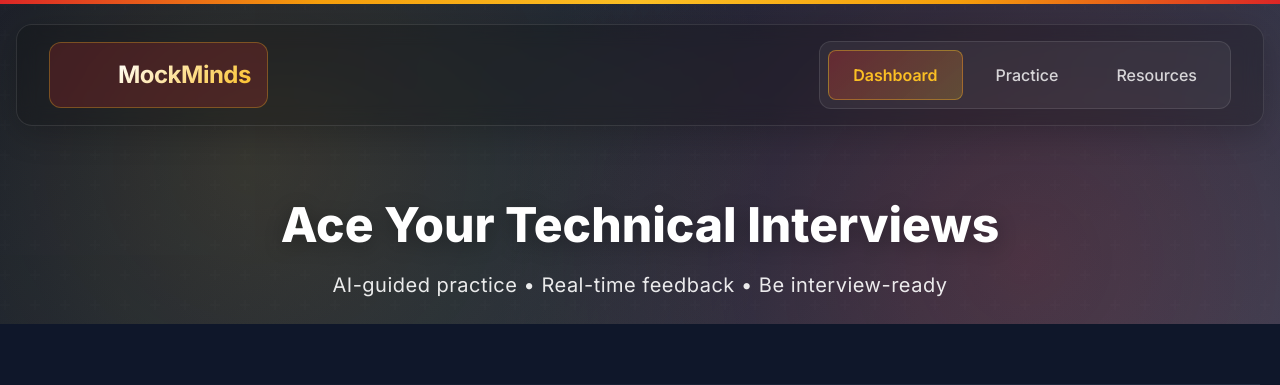
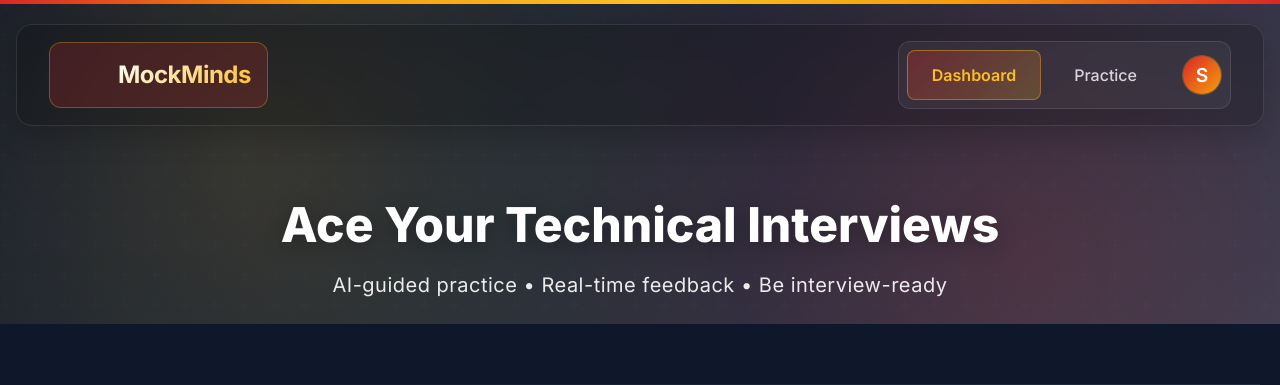
Before and after one commit to omkarjadhav1011/InterviewAI, a Flask app: page / in a window 1280 px wide. Shown: the top 385 px of the page. Run offline with Flask 2, Linux system fonts and the light colour scheme; the visitor is signed in with stand-in values (Sample User, id 1); data that the repository does not hold is empty; some libraries are stand-ins or nearby versions.

Commit message:
Add profile section

```diff
--- a/app/static/css/header-footer.css
+++ b/app/static/css/header-footer.css
@@ -157,12 +157,114 @@
 }
 
 /* Profile Dropdown */
-.profile-dropdown { position: relative; display: inline-block; }
-.profile-button { background: transparent; border: none; color: rgba(255,255,255,0.9); padding: 10px 16px; cursor: pointer; font-weight:500 }
-.profile-menu { position: absolute; right: 0; top: calc(100% + 8px); background: #0b1220; border: 1px solid rgba(255,255,255,0.03); min-width: 220px; border-radius: 10px; box-shadow: 0 12px 40px rgba(2,6,23,0.6); z-index: 50; overflow: hidden }
-.profile-item { display: block; padding: 10px 14px; color: rgba(255,255,255,0.9); text-decoration: none; border-bottom: 1px solid rgba(255,255,255,0.02) }
-.profile-item:hover { background: rgba(255,255,255,0.02); color: #f59e0b }
-.profile-name { font-weight: 700; padding-top: 12px; }
+/* Profile Section */
+.profile-dropdown {
+    position: relative;
+    display: inline-block;
+    margin-left: 12px;
+}
+
+.profile-button {
+    background: rgba(251, 191, 36, 0.1);
+    border: 1px solid rgba(251, 191, 36, 0.2);
+    border-radius: 50%;
+    width: 40px;
+    height: 40px;
+    display: flex;
+    align-items: center;
+    justify-content: center;
+    cursor: pointer;
+    transition: all 0.3s ease;
+    overflow: hidden;
+}
+
+.profile-button:hover {
+    background: rgba(251, 191, 36, 0.2);
+    transform: scale(1.05);
+}
+
+.profile-avatar {
+    width: 100%;
+    height: 100%;
+    background: linear-gradient(135deg, #dc2626, #f59e0b);
+    color: white;
+    display: flex;
+    align-items: center;
+    justify-content: center;
+    font-weight: 600;
+    font-size: 1.2rem;
+    text-transform: uppercase;
+}
+
+.profile-menu {
+    position: absolute;
+    right: 0;
+    top: calc(100% + 8px);
+    background: #0f172a;
+    border: 1px solid rgba(251, 191, 36, 0.1);
+    min-width: 220px;
+    border-radius: 12px;
+    box-shadow: 0 12px 40px rgba(2,6,23,0.6);
+    z-index: 50;
+    overflow: hidden;
+    opacity: 1;
+    transform-origin: top right;
+    transition: all 0.2s ease-out;
+}
+
+.profile-menu.hidden {
+    opacity: 0;
+    transform: scale(0.95);
+    pointer-events: none;
+}
+
+.profile-menu::before {
+    content: '';
+    position: absolute;
+    top: -6px;
+    right: 16px;
+    width: 12px;
+    height: 12px;
+    background: #0f172a;
+    transform: rotate(45deg);
+    border-left: 1px solid rgba(251, 191, 36, 0.1);
+    border-top: 1px solid rgba(251, 191, 36, 0.1);
+}
+
+.profile-item {
+    display: block;
+    padding: 12px 16px;
+    color: rgba(255,255,255,0.9);
+    text-decoration: none;
+    transition: all 0.2s ease;
+    font-size: 0.95rem;
+    border-bottom: 1px solid rgba(255,255,255,0.05);
+}
+
+.profile-item:hover {
+    background: rgba(251, 191, 36, 0.1);
+    color: #fbbf24;
+    padding-left: 20px;
+}
+
+.profile-item i {
+    margin-right: 8px;
+    opacity: 0.7;
+}
+
+.profile-name {
+    font-weight: 600;
+    padding: 16px;
+    background: rgba(251, 191, 36, 0.05);
+    color: #fbbf24;
+    border-bottom: 1px solid rgba(251, 191, 36, 0.1);
+}
+
+.profile-email {
+    font-size: 0.85rem;
+    color: rgba(255,255,255,0.6);
+    margin-top: 4px;
+}
 
 /* Hero Section */
 .header-hero {
--- a/app/templates/base.html
+++ b/app/templates/base.html
@@ -8,6 +8,7 @@
     <link rel="preconnect" href="https://fonts.googleapis.com">
     <link rel="preconnect" href="https://fonts.gstatic.com" crossorigin>
     <link href="https://fonts.googleapis.com/css2?family=Inter:wght@300;400;500;600;700;800&display=swap" rel="stylesheet">
+    <link rel="stylesheet" href="https://cdnjs.cloudflare.com/ajax/libs/font-awesome/6.5.1/css/all.min.css" integrity="sha512-DTOQO9RWCH3ppGqcWaEA1BIZOC6xxalwEsw9c2QQeAIftl+Vegovlnee1c9QX4TctnWMn13TZye+giMm8e2LwA==" crossorigin="anonymous" referrerpolicy="no-referrer" />
 
     <script src="https://cdn.jsdelivr.net/npm/chart.js"></script>
     <script src="https://cdn.tailwindcss.com"></script>
@@ -55,7 +56,19 @@
                     <nav class="nav-links">
                         <a href="/" class="nav-link">Dashboard</a>
                         <a href="/practice" class="nav-link">Practice</a>
-                        <a href="/resources" class="nav-link">Resources</a>
+                        <div class="profile-dropdown">
+                            <button type="button" id="profileDropdownBtn" class="profile-button">
+                                <div class="profile-avatar">{{ current_user.username[0] }}</div>
+                            </button>
+                            <div id="profileDropdown" class="profile-menu hidden">
+                                <div class="profile-name">
+                                    {{ current_user.username }}
+                                    <div class="profile-email">{{ current_user.email }}</div>
+                                </div>
+                                <a href="#" class="profile-item"><i class="fas fa-cog"></i>Settings</a>
+                                <a href="{{ url_for('auth.logout') }}" class="profile-item"><i class="fas fa-sign-out-alt"></i>Logout</a>
+                            </div>
+                        </div>
                     </nav>
                 </div>
                 <div class="header-hero">
@@ -119,6 +132,35 @@
     </footer>
 
     <script type="module" src="{{ url_for('static', filename='js/main.js') }}"></script>
+
+    <!-- Profile Dropdown JavaScript -->
+    <script>
+        document.addEventListener('DOMContentLoaded', function() {
+            const profileBtn = document.getElementById('profileDropdownBtn');
+            const dropdown = document.getElementById('profileDropdown');
+
+            // Toggle dropdown on button click
+            profileBtn.addEventListener('click', function(e) {
+                e.stopPropagation();
+                dropdown.classList.toggle('hidden');
+            });
+
+            // Close dropdown when clicking outside
+            document.addEventListener('click', function(e) {
+                if (!dropdown.contains(e.target) && !profileBtn.contains(e.target)) {
+                    dropdown.classList.add('hidden');
+                }
+            });
+
+            // Close dropdown when pressing escape
+            document.addEventListener('keydown', function(e) {
+                if (e.key === 'Escape') {
+                    dropdown.classList.add('hidden');
+                }
+            });
+        });
+    </script>
+
     {% block scripts %}{% endblock %}
 
 </body>
```
